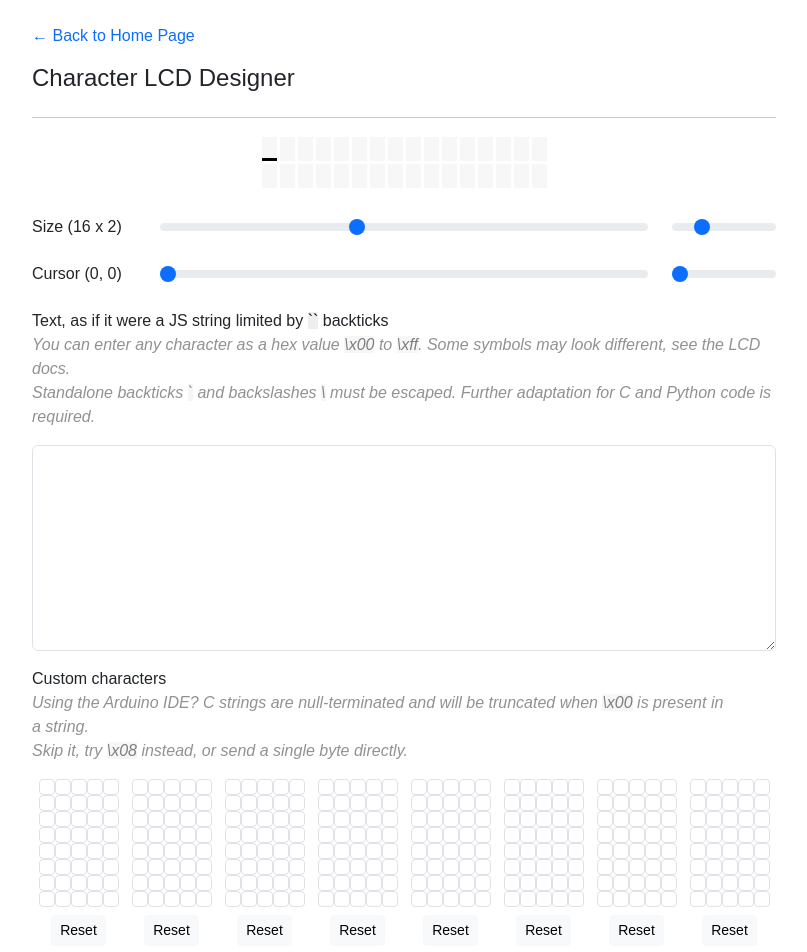
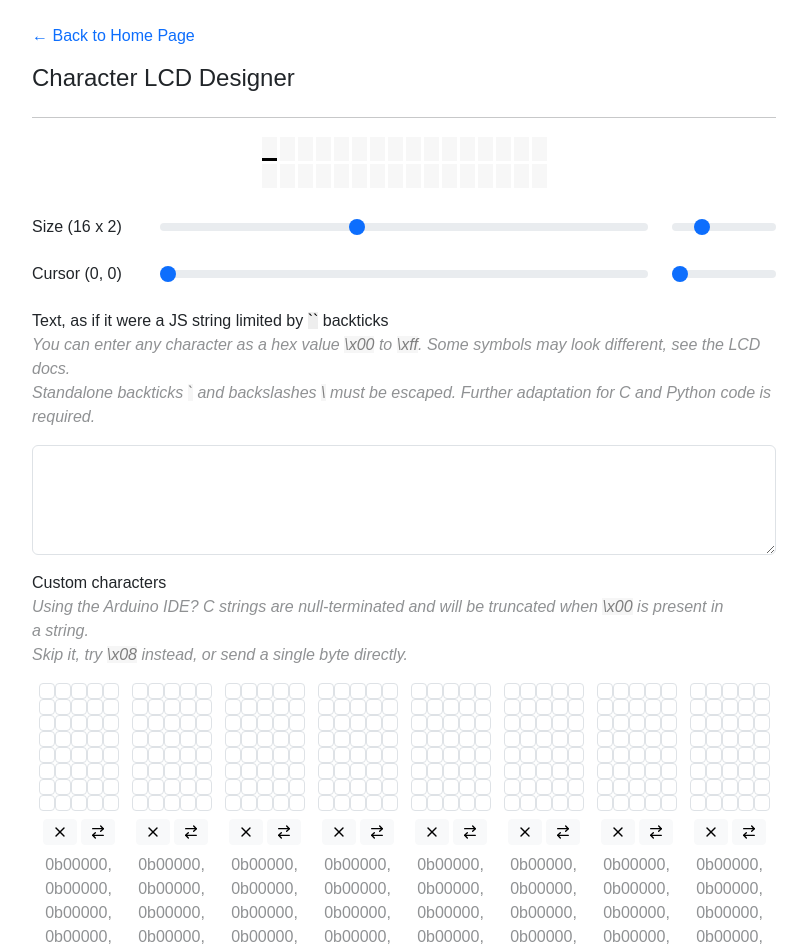
Before and after one commit to mateusznowakdev/charlcd-designer, a React (Vite) app: page / in a window 1280 px wide. Shown: the top 952 px of the page, without its empty margins (236-1043 px from the left). Built offline with nearby package versions, Linux system fonts and the light colour scheme; a web font is replaced by a local one.

Commit message:
Swap characters using a button

```diff
--- a/package.json
+++ b/package.json
@@ -11,6 +11,7 @@
   },
   "dependencies": {
     "bootstrap": "^5.3.1",
+    "lucide-react": "^0.288.0",
     "react": "^18.2.0",
     "react-bootstrap": "^2.8.0",
     "react-dom": "^18.2.0"
--- a/src/App.jsx
+++ b/src/App.jsx
@@ -1,5 +1,8 @@
+import ArrowRightLeft from "lucide-react/dist/esm/icons/arrow-right-left";
+import X from "lucide-react/dist/esm/icons/x";
 import { useState } from "react";
 import Button from "react-bootstrap/Button";
+import ButtonToolbar from "react-bootstrap/ButtonToolbar";
 import Col from "react-bootstrap/Col";
 import Form from "react-bootstrap/Form";
 import FormControl from "react-bootstrap/FormControl";
@@ -37,6 +40,22 @@ export default function App() {
       characters.map((char, id) => {
         if (id === charID || id === charID + CHAR_CUSTOM_COUNT) {
           return getBlankCharacter();
+        } else {
+          return char;
+        }
+      }),
+    );
+  }
+
+  function swapCharacter(leftID) {
+    const rightID = leftID + 1 < CHAR_CUSTOM_COUNT ? leftID + 1 : 0;
+
+    setCharacters((characters) =>
+      characters.map((char, id) => {
+        if (id === leftID || id === leftID + CHAR_CUSTOM_COUNT) {
+          return characters[rightID];
+        } else if (id === rightID || id === rightID + CHAR_CUSTOM_COUNT) {
+          return characters[leftID];
         } else {
           return char;
         }
@@ -129,7 +148,7 @@ export default function App() {
         className="my-3"
         cols={MAX_WIDTH}
         onChange={(e) => setContent(e.target.value)}
-        rows={MAX_HEIGHT}
+        rows={MAX_HEIGHT / 2}
         value={content}
       ></FormControl>
       <p>
@@ -152,13 +171,24 @@ export default function App() {
               pixels={pixels}
               setPixel={(row, col, pixel) => updatePixel(id, row, col, pixel)}
             />
+            <ButtonToolbar className="gap-1">
               <Button
                 onClick={() => resetCharacter(id)}
                 size="sm"
+                title="Reset"
                 variant="light"
               >
-              Reset
+                <X size={16} />
               </Button>
+              <Button
+                onClick={() => swapCharacter(id)}
+                size="sm"
+                title="Swap with the next character"
+                variant="light"
+              >
+                <ArrowRightLeft size={16} />
+              </Button>
+            </ButtonToolbar>
             <CharacterCode pixels={pixels} />
           </div>
         ))}
--- a/src/main.css
+++ b/src/main.css
@@ -47,6 +47,10 @@ h2 {
   margin: 1rem 0;
 }
 
+.btn {
+  display: flex;
+}
+
 .container-fluid {
   width: 768px;
 }
```
Also changed, not shown: 1 other file (tests, documents, lock files or other folders). Lines whose indentation alone changed are shown as unchanged.
